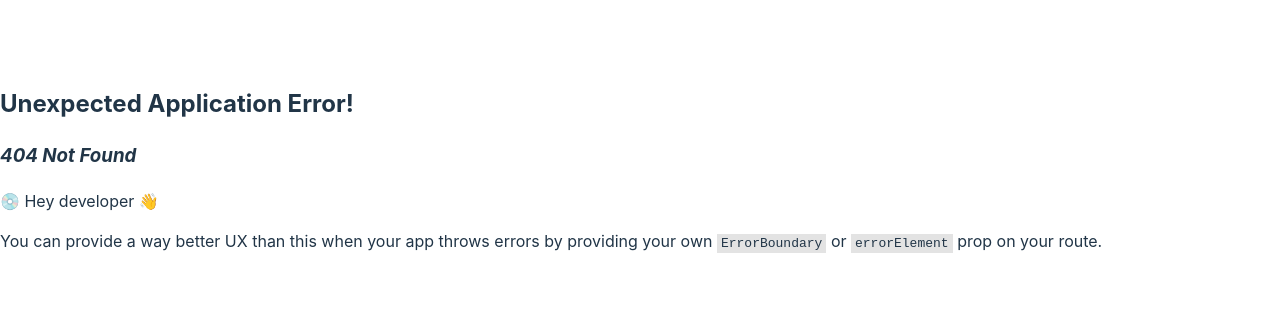
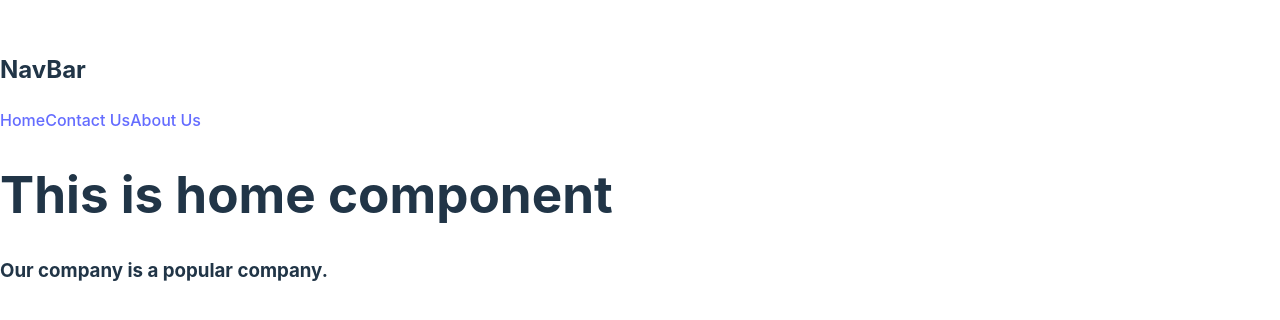
Before and after one commit to DasPriYam714/React_Router, a React (Vite) app: page /about in a window 1280 px wide. Before the commit this address had no page. Shown: the part 232-552 px from the top of the page. Built offline with nearby package versions, Linux system fonts and the light colour scheme.

Commit message:
add nested route

```diff
--- a/package.json
+++ b/package.json
@@ -21,6 +21,7 @@
     "@types/react": "^18.2.66",
     "@types/react-dom": "^18.2.22",
     "@vitejs/plugin-react": "^4.2.1",
+    "daisyui": "^4.10.2",
     "eslint": "^8.57.0",
     "eslint-plugin-react": "^7.34.1",
     "eslint-plugin-react-hooks": "^4.6.0",
--- /dev/null
+++ b/src/Components/AboutUs/AboutUs.jsx
@@ -0,0 +1,13 @@
+
+
+const AboutUs = () => {
+    return (
+        <div>
+
+            <h3>Our company is a popular company.</h3>
+
+        </div>
+    );
+};
+
+export default AboutUs;
--- /dev/null
+++ b/src/Components/ContactUs/ContactUs.jsx
@@ -0,0 +1,12 @@
+
+
+const ContactUs = () => {
+    return (
+        <div>
+            <h3>our contact:+88017########</h3>
+
+        </div>
+    );
+};
+
+export default ContactUs;
--- /dev/null
+++ b/src/Components/Header/Header.jsx
@@ -0,0 +1,16 @@
+
+
+const Header = () => {
+    return (
+        <div>
+            <h2>NavBar</h2>
+
+            <a href="/">Home</a>
+            <a href="/contact">Contact Us</a>
+            <a href="/about">About Us</a>
+
+        </div>
+    );
+};
+
+export default Header;
--- /dev/null
+++ b/src/Components/Home/Home.jsx
@@ -0,0 +1,18 @@
+import Header from "../Header/Header";
+import { Outlet } from "react-router-dom";
+
+const Home = () => {
+  return (
+    <div>
+      <Header></Header>
+
+      <h1>This is home component</h1>
+
+      <Outlet></Outlet>
+
+
+    </div>
+  );
+};
+
+export default Home;
```
Also changed, not shown: src/App.jsx (+4 -23 lines), src/main.jsx (+14 -1 lines), 1 other file (tests, documents, lock files or other folders).
